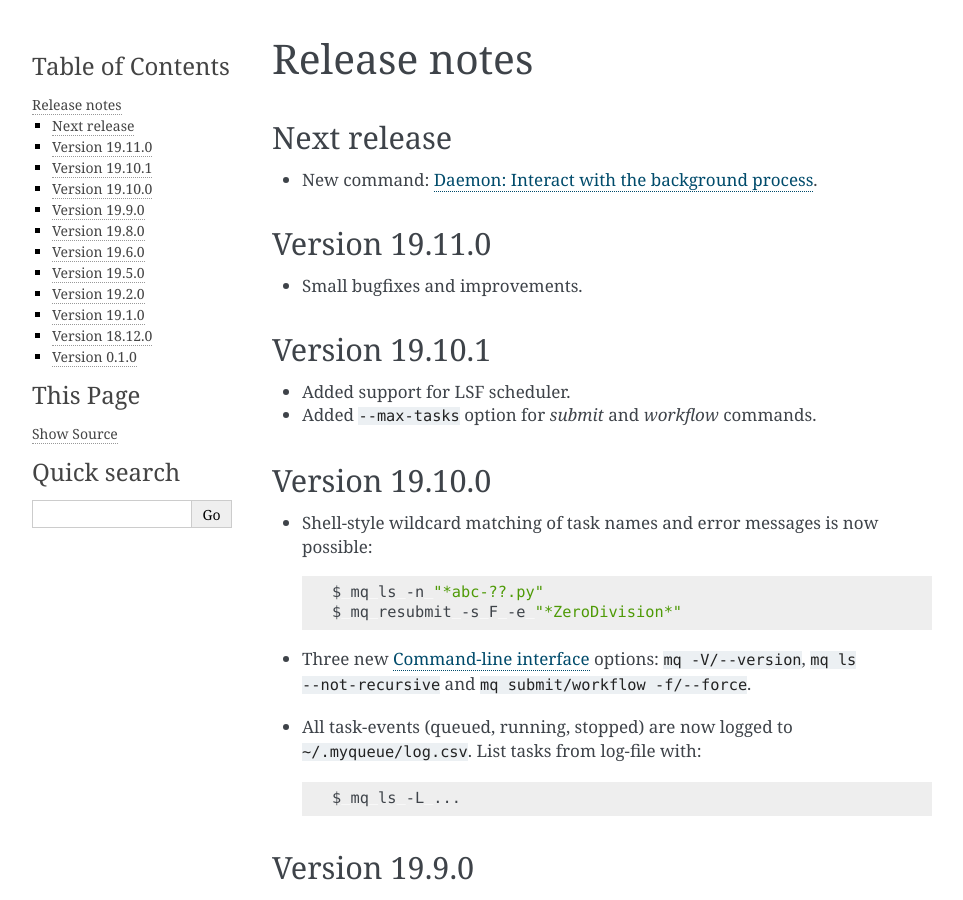
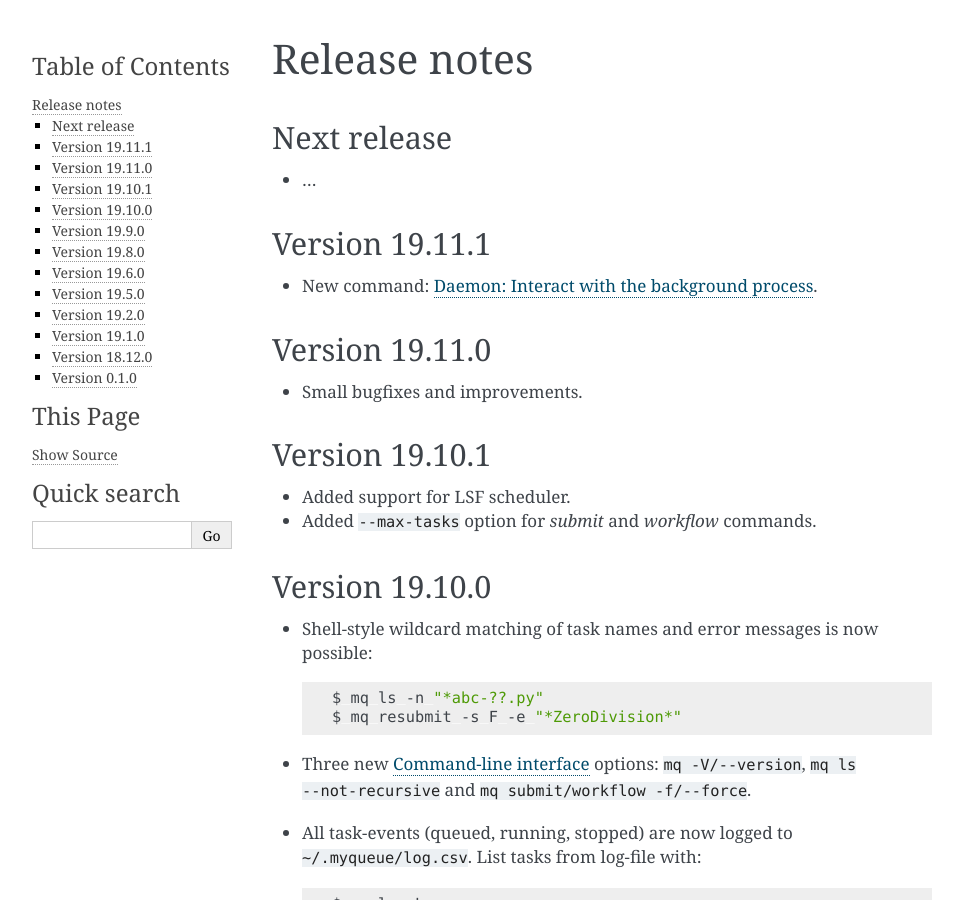
Before and after one commit to Yangxinsix/myqueue, a Sphinx documentation site: the page built from docs/releasenotes.rst, in a window 1280 px wide and 900 px high. Shown: the whole window, without its empty margins (148-1111 px from the left). Built offline with Sphinx 7.4.7, drawn with Linux system fonts in a browser that asks for light colours.

Commit message:
Version 19.11.1

```diff
--- a/docs/index.rst
+++ b/docs/index.rst
@@ -25,7 +25,7 @@ system administrator or database required.
 
     * Folder-based :ref:`Workflows`
 
-Latest release: :ref:`19.11.0 <releases>`.
+Latest release: :ref:`19.11.1 <releases>`.
 
 .. image:: https://gitlab.com/myqueue/myqueue/badges/master/coverage.svg
 
--- a/docs/releasenotes.rst
+++ b/docs/releasenotes.rst
@@ -8,6 +8,12 @@ Release notes
 
 Next release
 ============
+
+* ...
+
+
+Version 19.11.1
+===============
 
 * New command: :ref:`daemon`.
 
--- a/myqueue/__init__.py
+++ b/myqueue/__init__.py
@@ -4,7 +4,7 @@ if TYPE_CHECKING:
     from .task import Task  # noqa
 
 
-__version__ = '19.11.1b1'
+__version__ = '19.11.1'
 
 
 def submit(*tasks: 'Task', verbosity: int = 1, dry_run: bool = False) -> None:
```
